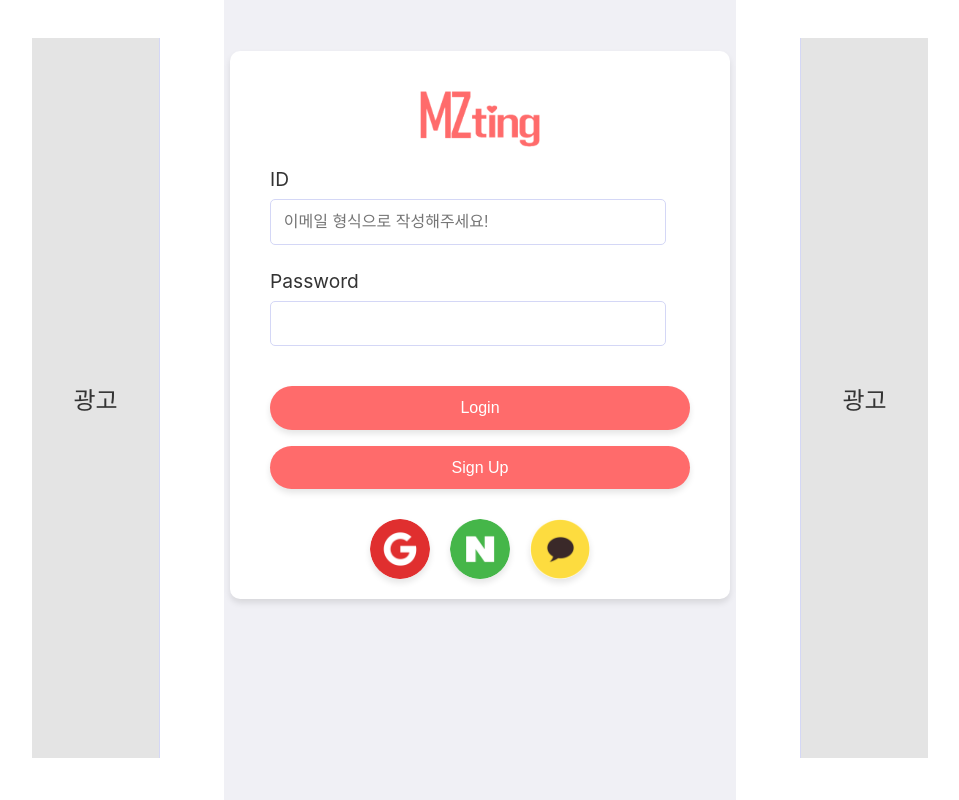
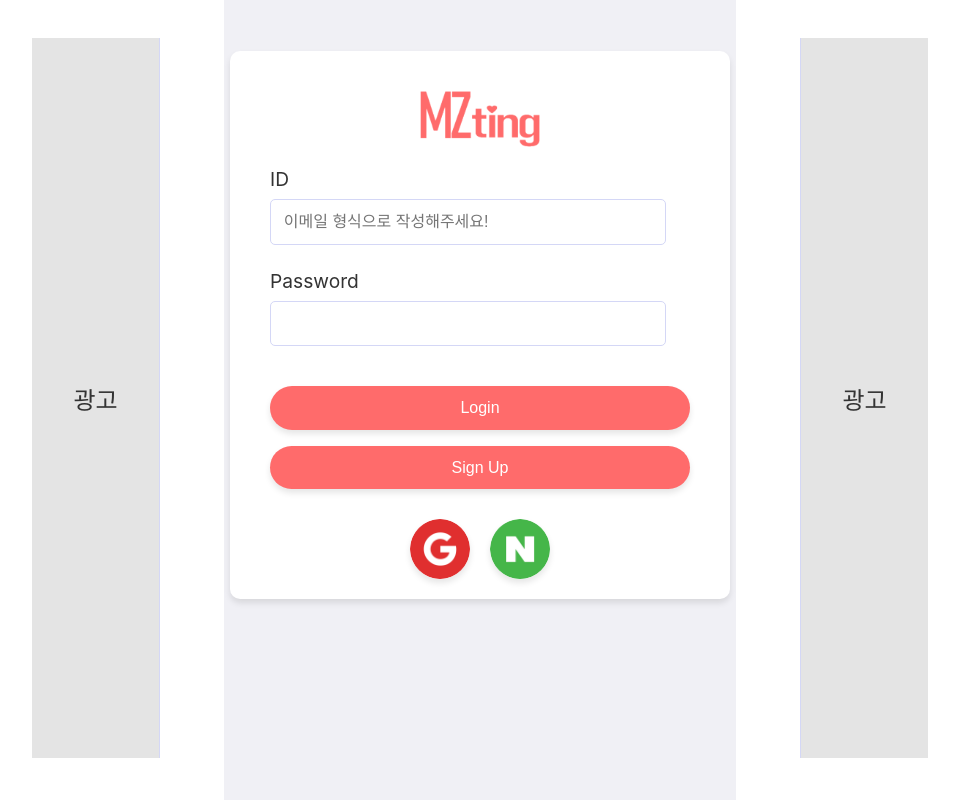
Before and after one commit to Tae4an/MZting, a React (Create React App) app in the folder front/: page /login in a window 1280 px wide. Shown: the whole page, without its empty margins (160-1119 px from the left). Built offline with nearby package versions, Linux system fonts and the light colour scheme; the HTML template or start-up script is replaced by a standard one.

Commit message:
Refactor: 로그인 화면에서 카카오 로그인 삭제

```diff
--- a/front/src/components/LoginForm.js
+++ b/front/src/components/LoginForm.js
@@ -47,11 +47,6 @@ const LoginForm = () => {
         window.location.href = 'http://localhost:8080/oauth2/authorization/naver';
     };
 
-    const handleKakaoLogin = () => {
-        // 기능 미구현
-        alert('카카오 로그인 기능은 아직 구현되지 않았습니다.');
-    };
-
     return (
         <div className={styles.loginFormContainer}>
             <form className={styles.loginForm} onSubmit={handleSubmit}>
@@ -87,9 +82,6 @@ const LoginForm = () => {
                     <button type="button" className={styles.iconButton} onClick={handleNaverLogin}>
                         <img src={naverIcon} alt="Naver" className={styles.iconImage}/>
                     </button>
-                    <button type="button" className={styles.iconButton} onClick={handleKakaoLogin}>
-                        <img src={kakaoIcon} alt="Kakao" className={styles.iconImage}/>
-                    </button>
                 </div>
             </form>
         </div>
```
